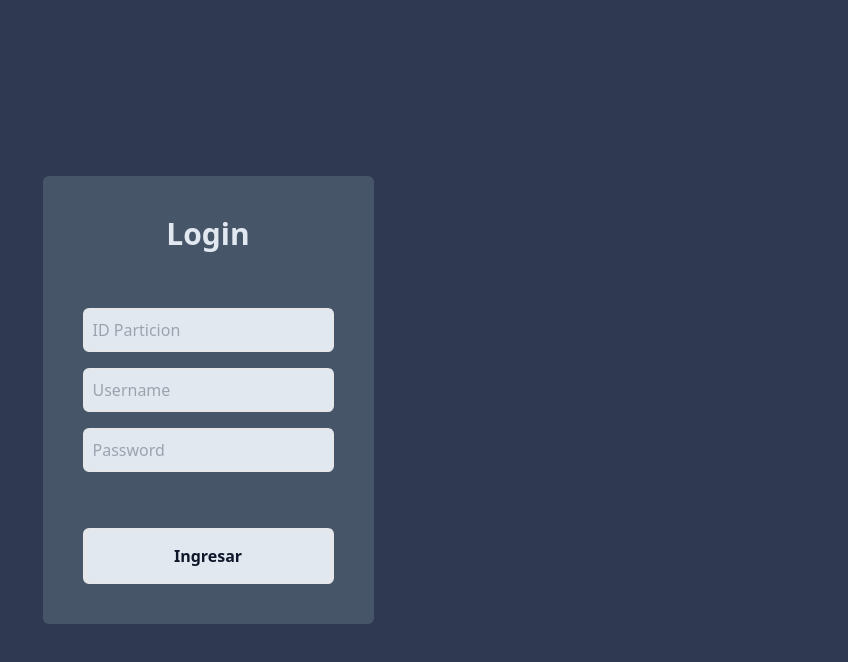
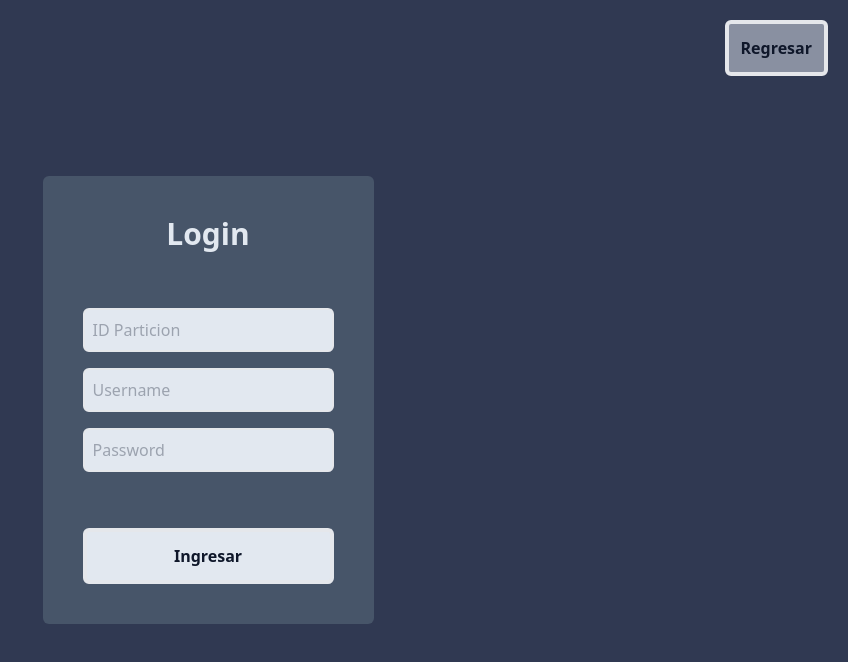
Before and after one commit to martinfdev/MIA_P2_201700656, a React (Vite) app in the folder front/: page /login in a window 1280 px wide. Shown: the top 662 px of the page, without its empty margins (432-1280 px from the left). Built offline with nearby package versions, Linux system fonts and the light colour scheme.

Commit message:
button back home

```diff
--- a/front/src/pages/Login.jsx
+++ b/front/src/pages/Login.jsx
@@ -7,6 +7,10 @@ function Login() {
 
     const handleReports = () => {
         navigate('/reports')
+    }
+
+    const handleBack = () => {
+        navigate('/home')
     }
 
     return (
@@ -32,6 +36,9 @@ function Login() {
                 onClick={handleReports}
                 >Ingresar</button>
             </div>
+            <button className="absolute top-5 right-5 p-3 rounded-md text-slate-900 font-bold bg-slate-200 border-4 hover:border-primary bg-opacity-50 hover:bg-opacity-100"
+            onClick={handleBack}
+            >Regresar</button>
         </div>
     )
 }
```
